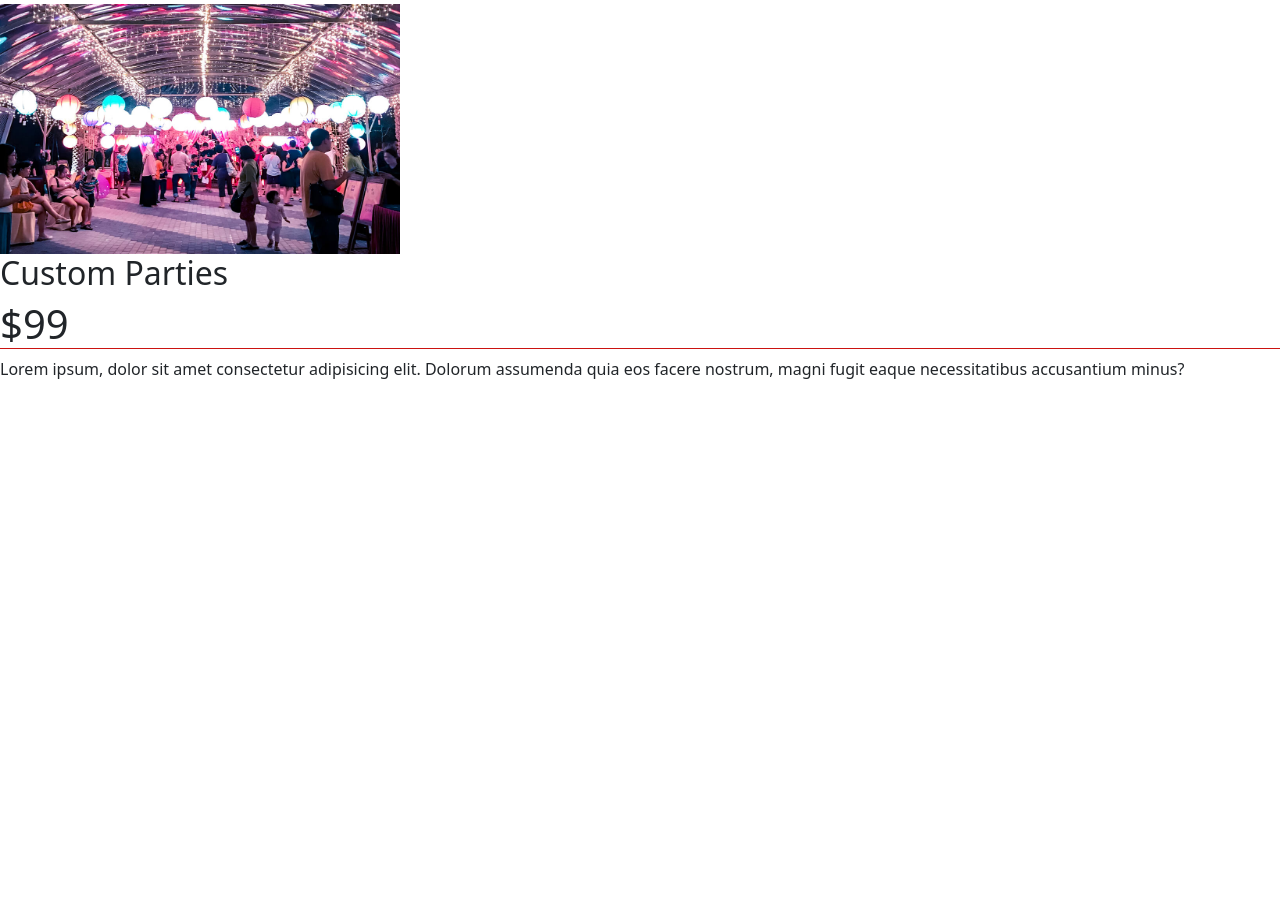
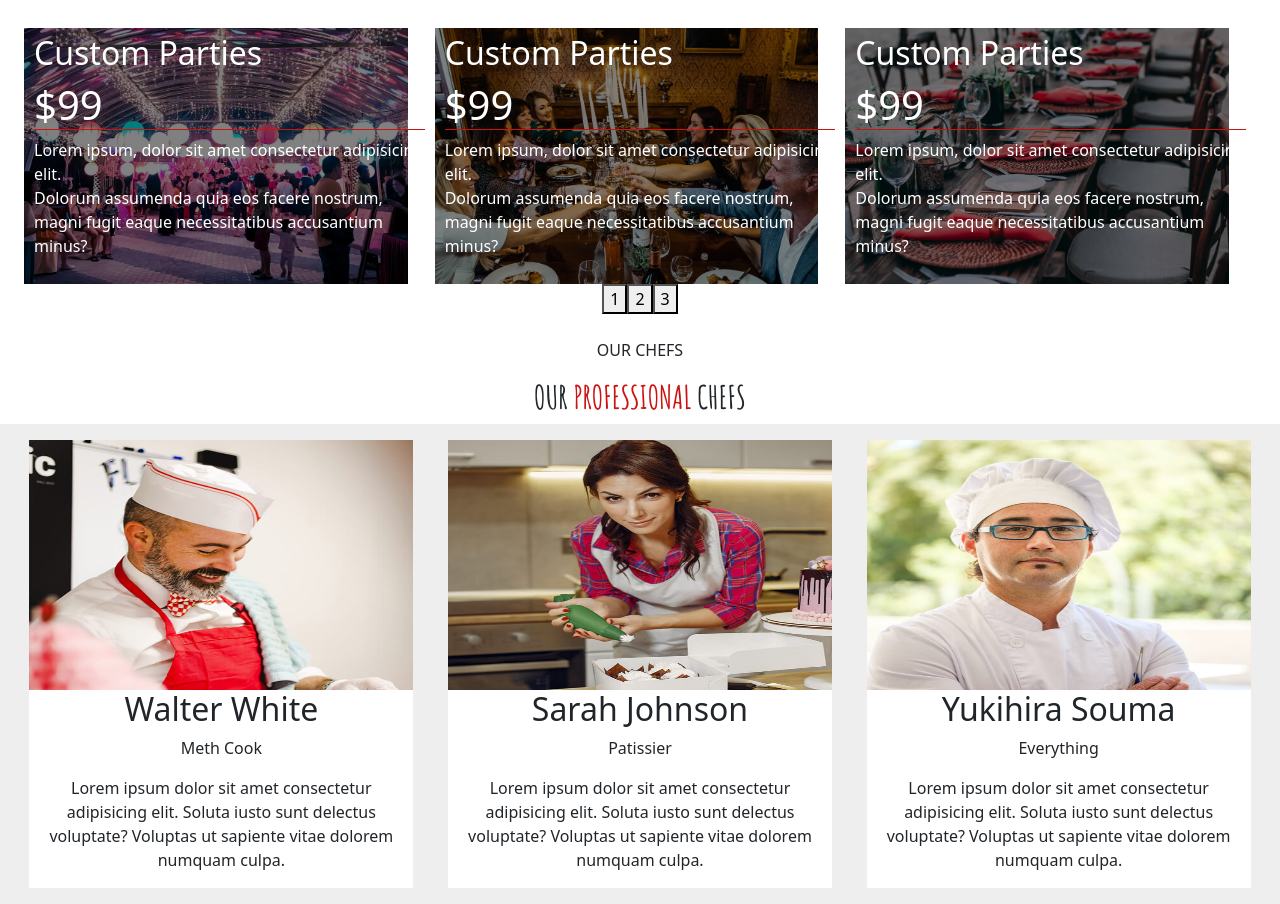
Before and after one commit to Osama-Jeb/oussama_jebrane_lionsresto_final, a website: page index.html in a window 1280 px wide. Shown: the part 3591-4495 px from the top of the page. Before the commit the page ends 3988 px from the top, so only its background shows below. Drawn offline with nearby package versions, Linux system fonts and the light colour scheme.

Commit message:
skipped carousel & finished chefs seventh sec

```diff
--- a/index.html
+++ b/index.html
@@ -460,16 +460,92 @@
 
 
         <!--: CAROUSEL -->
-        <div class="sixth_section">
-            <div class="caro-item">
-                <img src="./public/img/events-1.jpg" height="250px" width="400px" alt="">
-                <h2>Custom Parties</h2>
-                <h1 class="border-1 border-bottom border-chefRed">$99</h1>
-                <p>Lorem ipsum, dolor sit amet consectetur adipisicing elit. Dolorum assumenda quia eos facere nostrum,
-                    magni fugit eaque necessitatibus accusantium minus?</p>
+        <!--! NEEDS TO BE RE-DONE -->
+        <div class="sixth_section p-4">
+            <div class="d-flex">
+                <div class="caro-item">
+                    <img src="./public/img/events-1.jpg" alt="">
+                    <div class="caro-text">
+                        <h2>Custom Parties</h2>
+                        <h1 class="border-1 border-bottom border-chefRed">$99</h1>
+                        <p>Lorem ipsum, dolor sit amet consectetur adipisicing elit. <br>
+                            Dolorum assumenda quia eos facere nostrum, <br>
+                            magni fugit eaque necessitatibus accusantium minus?</p>
+                    </div>
+                </div>
+
+                <div class="caro-item">
+                    <img src="./public/img/events-2.jpg" alt="">
+                    <div class="caro-text">
+                        <h2>Custom Parties</h2>
+                        <h1 class="border-1 border-bottom border-chefRed">$99</h1>
+                        <p>Lorem ipsum, dolor sit amet consectetur adipisicing elit. <br>
+                            Dolorum assumenda quia eos facere nostrum, <br>
+                            magni fugit eaque necessitatibus accusantium minus?</p>
+                    </div>
+                </div>
+
+                <div class="caro-item">
+                    <img src="./public/img/events-3.jpg" alt="">
+                    <div class="caro-text">
+                        <h2>Custom Parties</h2>
+                        <h1 class="border-1 border-bottom border-chefRed">$99</h1>
+                        <p>Lorem ipsum, dolor sit amet consectetur adipisicing elit. <br>
+                            Dolorum assumenda quia eos facere nostrum, <br>
+                            magni fugit eaque necessitatibus accusantium minus?</p>
+                    </div>
+                </div>
+            </div>
+
+            <div class="d-flex justify-content-center">
+                <button>1</button>
+                <button>2</button>
+                <button>3</button>
             </div>
         </div>
 
+
+
+
+
+        <div class="seventh_section">
+            <div class="chefTitle text-center">
+                <p>OUR CHEFS</p>
+                <h2>OUR <span class="text-chefRed">PROFESSIONAL</span> CHEFS</h2>
+            </div>
+
+            <div class="chefCards bg-chefGray gap-2 d-flex flex-wrap justify-content-around p-3">
+                <div class="chef d-flex flex-column">
+                    <img src="./public/img/chefs/chefs-1.jpg" height="250px" width="100%" alt="">
+                    <div class="chefText text-center">
+                        <h2>Walter White</h2>
+                        <p>Meth Cook</p>
+                        <p>Lorem ipsum dolor sit amet consectetur adipisicing elit. Soluta iusto sunt delectus
+                            voluptate? Voluptas ut sapiente vitae dolorem numquam culpa.</p>
+                    </div>
+                </div>
+
+                <div class="chef d-flex flex-column">
+                    <img src="./public/img/chefs/chefs-2.jpg" height="250px" width="100%" alt="">
+                    <div class="chefText text-center">
+                        <h2>Sarah Johnson</h2>
+                        <p>Patissier</p>
+                        <p>Lorem ipsum dolor sit amet consectetur adipisicing elit. Soluta iusto sunt delectus
+                            voluptate? Voluptas ut sapiente vitae dolorem numquam culpa.</p>
+                    </div>
+                </div>
+
+                <div class="chef d-flex flex-column">
+                    <img src="./public/img/chefs/chefs-3.jpg" height="250px" width="100%" alt="">
+                    <div class="chefText text-center">
+                        <h2>Yukihira Souma</h2>
+                        <p>Everything</p>
+                        <p>Lorem ipsum dolor sit amet consectetur adipisicing elit. Soluta iusto sunt delectus
+                            voluptate? Voluptas ut sapiente vitae dolorem numquam culpa.</p>
+                    </div>
+                </div>
+            </div>
+        </div>
     </main>
 
 
--- a/public/js/app.js
+++ b/public/js/app.js
@@ -1,7 +1,8 @@
 //todo THE NAV BAR IS STILL VISIBLE
 let ham = document.querySelector(".hamburger");
 let ulLinks = document.querySelector(".links");
-ulLinks.style.right = "-100%"
+ulLinks.style.right = "-100%";
+ulLinks.style.display = "none";
 
 ham.addEventListener("click", ()=>{
     if (ulLinks.style.right == "-100%") {
--- a/src/sass/modules/home/_main.scss
+++ b/src/sass/modules/home/_main.scss
@@ -126,7 +126,32 @@ main {
     }
     .sixth_section{
         .caro-item{
-
+            width: 33vw;
+            position: relative;
+            color: white;
+            img{
+                height: 20vw;
+                filter: brightness(50%);
+                // position: absolute;
+            }
+            .caro-text{
+                position: absolute;
+                bottom: 0;
+                margin: 10px;
+            }
+        }
+    }
+    .seventh_section{
+        .chefTitle{
+            h2{
+                font-family: amatic-b;
+            }
+        }
+        .chefCards{
+            .chef{
+                background-color: white;
+                width: 30vw;
+            }
         }
     }
 }
@@ -150,5 +175,12 @@ main {
                 text-align: center;
             }
         }
+        .seventh_section{
+            .chefCards{
+                .chef{
+                    width: 300px;
+                }
+            }
+        }
     }
 }
```
Also changed, not shown: public/css/app.css, 1 other file.
